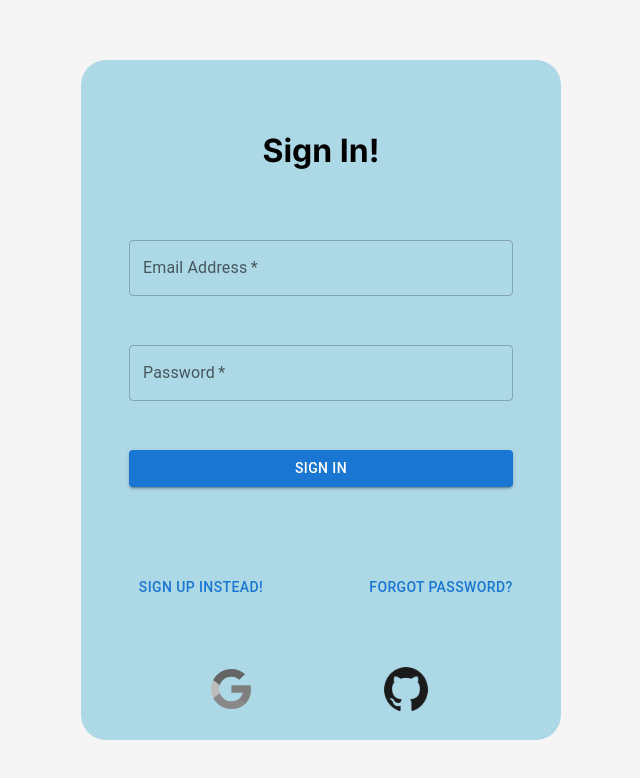
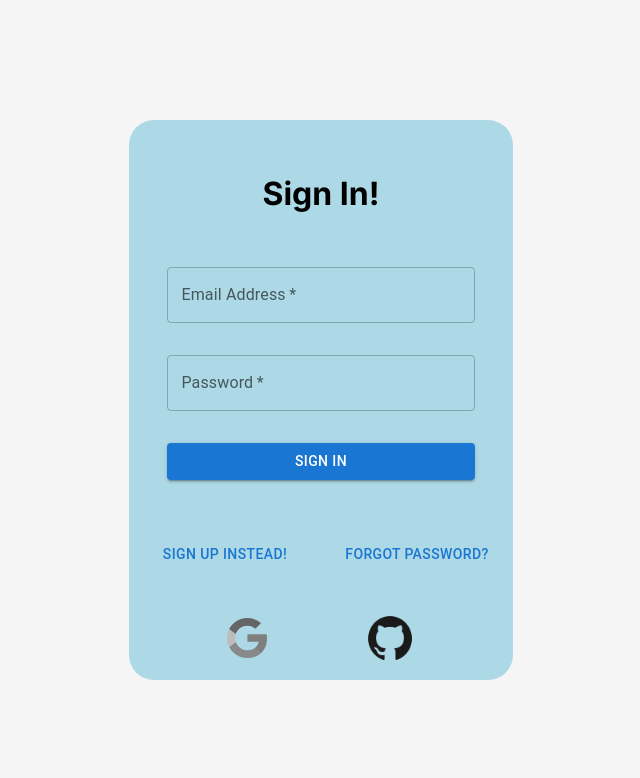
Before and after one commit to ziadmhassan/STEM-101, a Next.js app: page / in a window 1280 px wide. Shown: the top 778 px of the page, without its empty margins (319-959 px from the left). Built offline with nearby package versions, Linux system fonts and the light colour scheme.

Commit message:
modified css

```diff
--- a/src/app/globals.css
+++ b/src/app/globals.css
@@ -16,8 +16,8 @@
 
 .form {
   background-color: lightblue;
-  height: 42.5rem ;
-  width:  30rem;
+  height: 70%;
+  width:  30%;
 
   border-radius: 25px;
 
```
